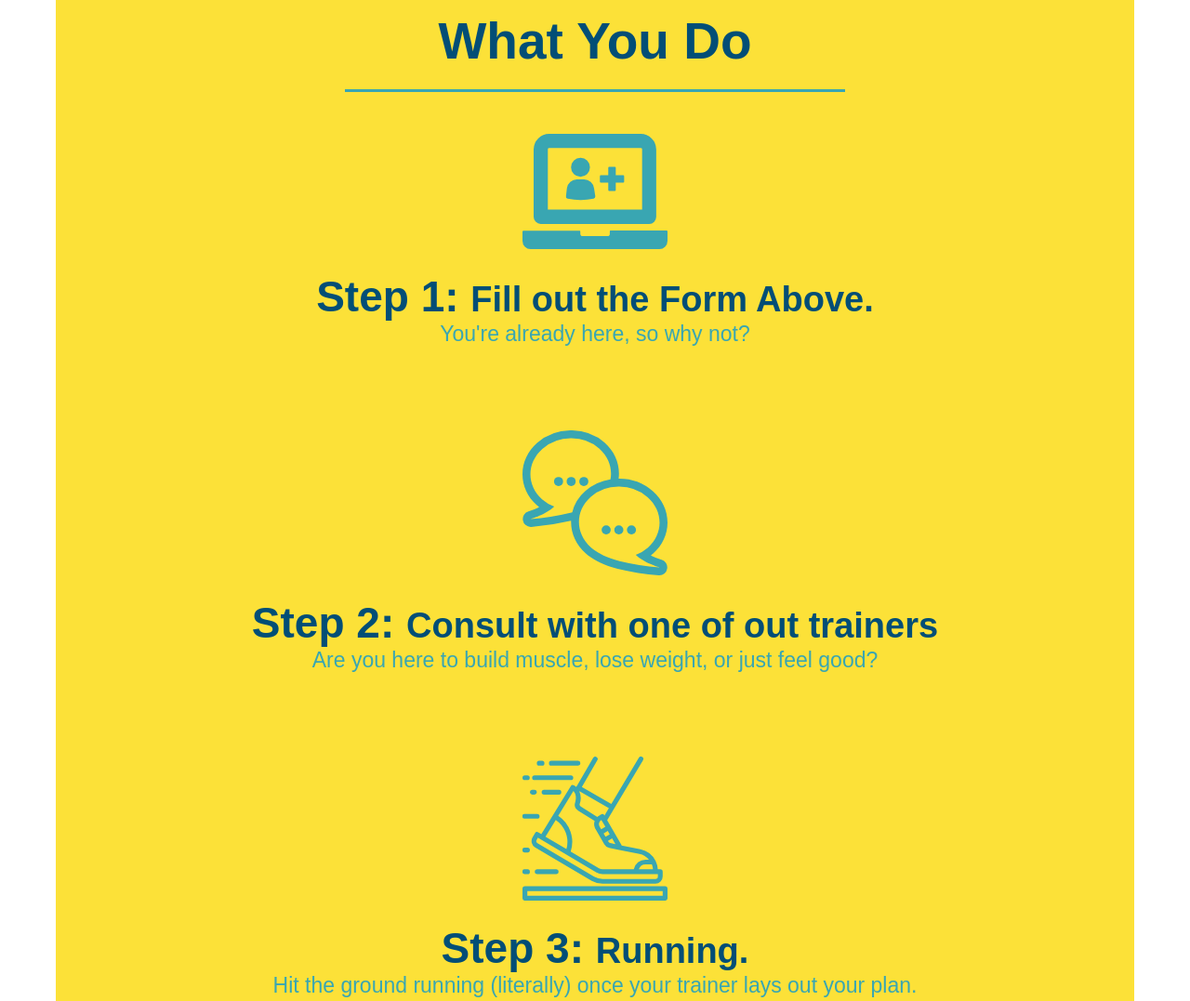
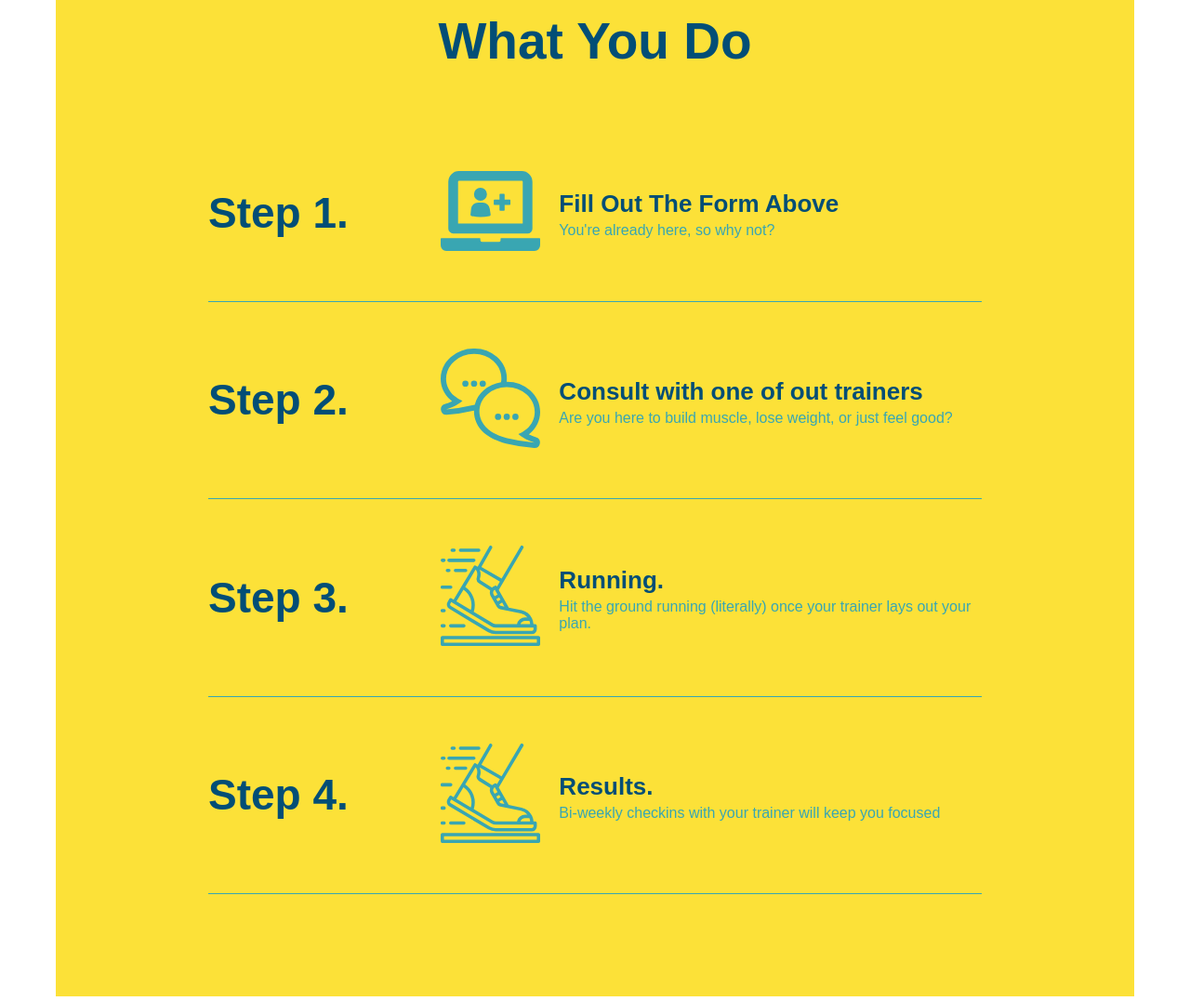
Before and after one commit to DayPolk19/run-buddy, a plain HTML site: page index.html in a window 1280 px wide. Shown: the part 1640-2717 px from the top of the page at 93% size. Drawn offline with Linux system fonts and the light colour scheme.

Commit message:
add flexbox to the steps

```diff
--- a/assets/css/style.css
+++ b/assets/css/style.css
@@ -143,9 +143,6 @@ section {
     font-size: 16px;
 
 }
-.intro {
-    text-align: center;
-}
 
 .intro p{
     margin: 0 auto;
@@ -153,44 +150,69 @@ section {
     color: #39a6b2;
     width: 80%;
     font-size: 20px;
+    text-align: center;
 }
 /* what you do section*/
 .steps {
-    text-align: center;
     background: #fce138;
 }
 
-.steps div{
-    margin-bottom: 80px;
+.step h3{
+    color: #024e76;
+    font-size: 46px;
+    flex: 1 30%;
 }
 
-.steps img{
-    width: 15%;
-    margin: 10px 0;
-}
+.step {
+    margin: 50px auto;
+    padding-bottom: 50px;
+    width: 80%;
+    border-bottom: 1px solid #39a6b2;
+    display: flex;
+    flex-wrap: wrap;
+    align-items: center;
+    justify-content: space-between;
+  }
 
-.steps h3{
+  .step-info {
+      flex: 2 70%;
+      display: flex;
+      flex-wrap: wrap;
+      align-items: center;
+  }
+
+  .step-img {
+    flex: 1 12%;
+    margin-right: 20px;
+  }
+
+  .step-img img {
+    max-width: 100%;
+  }
+
+  .step-text {
+    flex: 12;
+  }
+
+.step-text h4 {
+    font-size: 26px;
+    line-height: 1.5;
     color: #024e76;
-    font-size: 46px;
-    margin-top: 10px;
-}
+  }
 
-.steps p{
+.steps-text p{
     color: #39a6b2;
-    font-size: 23px;
-}
-
-.steps span {
-    font-size: 38px;
+    font-size: 18px;
 }
 
 .section-title {
     font-size: 55px;
     color: #024e76;
-    margin-bottom: 35px;
-    padding: 0 100px 20px 100px;
-    display: inline-block;
     border-bottom: 3px solid;
+    padding-bottom: 20px;
+    text-align: center;
+    margin: 0 auto 35px auto;
+    width: 50%;
 }
 
 .primary-border {
@@ -202,7 +224,7 @@ section {
 }
 
 .trainers {
-    text-align: center;
+
   }
 
 .trainer {
@@ -230,6 +252,10 @@ section {
 
   .text-right {
     text-align: right;
+  }
+
+  .flex-row {
+    display: flex;
   }
 
   .trainer-bio h3 {
--- a/index.html
+++ b/index.html
@@ -81,40 +81,78 @@
 
         <!-- "What we do" section -->
         <section id="what-we-do" class="intro">
-            <h2 class="section-title primary-border">What We Do</h2>
+            <div class="flex-row">
+                <h2 class="section-title primary-border">
+                  What We Do
+                </h2>
+            </div>
+            <div class="flex-row">
                 <p>
                   butcher selfies chambray shabby chic gentrify readymade yr Echo Park XOXO Tumblr normcore Banksy direct trade Blue Bottle chillwave you probably haven't heard of them single-origin coffee Vice fanny pack fixie Odd Future Austin fingerstache pickled twee synth Wes Anderson Thundercats viral bitters flannel meggings narwhal Marfa Schlitz sustainable Intelligentsia umami deep v craft
                 </p>
+            </div>
         </section>
 
         <!-- "What you do" section-->
         <section id="what-you-do" class="steps">
-            <h2 class="section-title secondary-border">What You Do</h2>
+            <div class="flex-row">
+                <h2 class="section-title primary-border">
+                  What You Do
+                </h2>
+            </div>
 
-            <div>
-                <!--insert img element-->
-                <img src="./assets/images/step-1.svg" alt="">
-                <h3>Step 1: <span>Fill out the Form Above.</span></h3>
+            <div class="step">
+                <h3>Step 1.</h3>
+                <div class="step-info">
+                  <div class="step-img">
+                    <img src="./assets/images/step-1.svg" alt="" />
+                  </div>
+                  <div class="step-text">
+                    <h4>Fill Out The Form Above</h4>
                     <p>You're already here, so why not?</p>
+                  </div>
+                </div>
+            </div>
+
+            <div class="step">
+                <h3>Step 2.</h3>
+                <div class="step-info">
+                  <div class="step-img">
+                    <img src="./assets/images/step-2.svg" alt="" />
+                  </div>
+                  <div class="step-text">
+                    <h4>Consult with one of out trainers</h4>
+                    <p>Are you here to build muscle, lose weight, or just feel good?</p>
+                  </div>
+                </div>
+            </div>
+
+                <div class="step">
+                    <h3>Step 3.</h3>
+                    <div class="step-info">
+                      <div class="step-img">
+                        <img src="./assets/images/step-3.svg" alt="" />
+                      </div>
+                      <div class="step-text">
+                        <h4>Running.</h4>
+                        <p>Hit the ground running (literally) once your trainer lays out your plan.</p>
+                      </div>
+                    </div>
                 </div>
 
             <div>
-                <!--insert img-->
-                <img src="./assets/images/step-2.svg" alt="">
-                <h3>Step 2: <span>Consult with one of out trainers</span></h3>
-                <p>Are you here to build muscle, lose weight, or just feel good?</p>
+
+                <div class="step">
+                    <h3>Step 4.</h3>
+                    <div class="step-info">
+                      <div class="step-img">
+                        <img src="./assets/images/step-3.svg" alt="" />
                       </div>
-
-            <div>
-                <img src="./assets/images/step-3.svg" alt="">
-                <h3>Step 3: <span> Running.</span></h3>
-                <p>Hit the ground running (literally) once your trainer lays out your plan.</p>
+                      <div class="step-text">
+                        <h4>Results.</h4>
+                        <p>Bi-weekly checkins with your trainer will keep you focused</p>
                       </div>
-
-            <div>
-                <img src="./assets/images/step-4.svg" alt="">
-                <h3>Step 4: <span> Results.</span></h3>
-                <p>Bi-weekly checkins with your trainer will keep you focused</p>
+                    </div>
                 </div>
         </section>
 
@@ -165,7 +203,11 @@
 
         <!-- "reach out" section -->
         <section id="reach-out" class="contact">
-            <h2 class="section-title secondary-border">Reach Out</h2>
+            <div class="flex-row">
+                <h2 class="section-title primary-border">
+                  Reach Out
+                </h2>
+              </div>
             <div class="contact-info">
                 <iframe
                   src="https://www.google.com/maps/embed?pb=!1m14!1m12!1m3!1d12182.30520634488!2d-74.0652613!3d40.2407219!2m3!1f0!2f0!3f0!3m2!1i1024!2i768!4f13.1!5e0!3m2!1sen!2sus!4v1561060983193!5m2!1sen!2sus"
```
Lines whose indentation alone changed are shown as unchanged.
